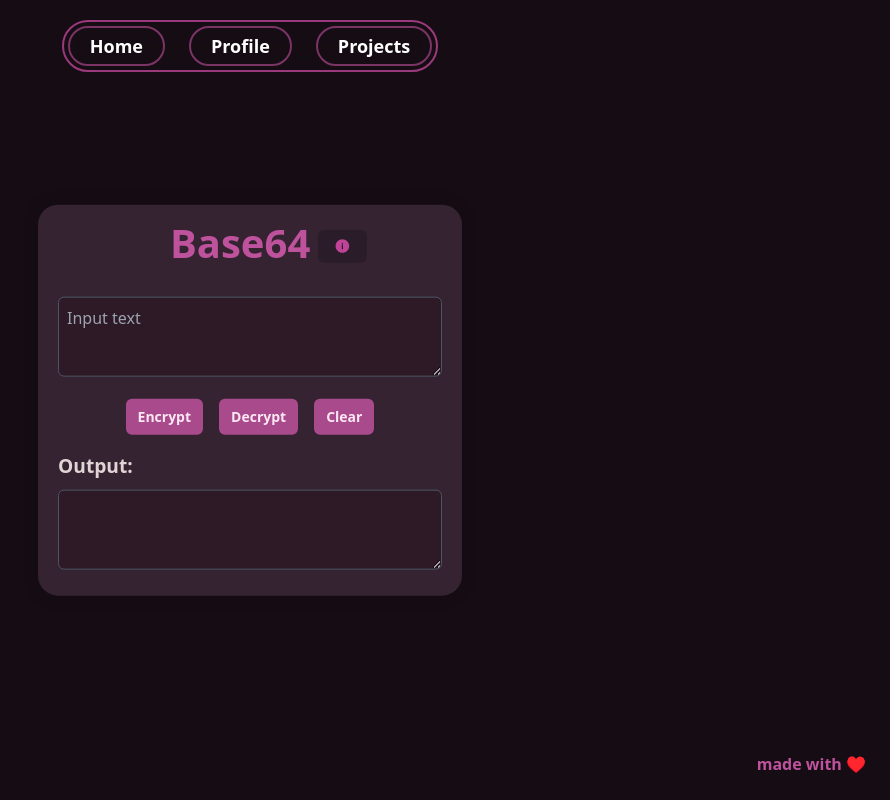
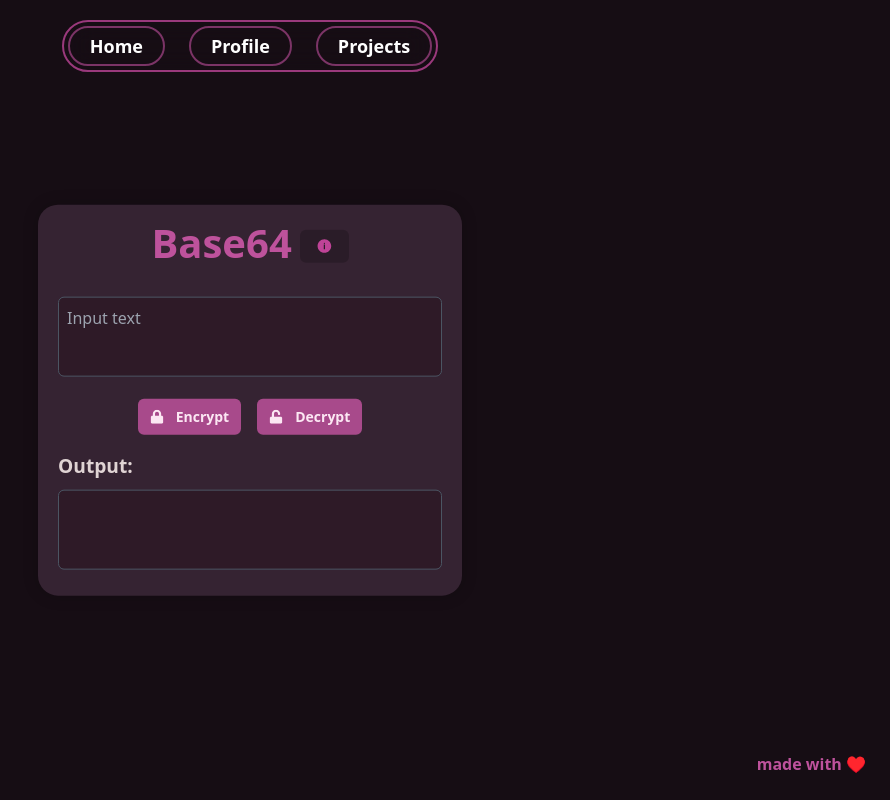
Before and after one commit to 0xQueen/homepage, a Next.js app: page /b64 in a window 1280 px wide. Shown: the whole page, without its empty margins (390-1280 px from the left). Built offline with nearby package versions, Linux system fonts and the light colour scheme.

Commit message:
Add files via upload
improved b64 *again*

```diff
--- a/src/components/cards/b64.tsx
+++ b/src/components/cards/b64.tsx
@@ -1,5 +1,6 @@
 "use client";
 import React, { useState } from "react";
+import { FaLock, FaUnlock } from "react-icons/fa";
 import Button from "@/components/button/button";
 import B64Dialog from "@/components/dialogs/b64";
 
@@ -7,10 +8,12 @@ const Base64: React.FC = () => {
   const [inputText, setInputText] = useState("");
   const [outputText, setOutputText] = useState("");
   const [isEncoded, setIsEncoded] = useState(false);
+  const [isValidBase64, setIsValidBase64] = useState(true);
 
   const handleInputChange = (e: React.ChangeEvent<HTMLTextAreaElement>) => {
     setInputText(e.target.value);
     setIsEncoded(isBase64(e.target.value));
+    setIsValidBase64(true);
   };
 
   const handleEncrypt = () => {
@@ -19,8 +22,12 @@ const Base64: React.FC = () => {
   };
 
   const handleDecrypt = () => {
-    const decoded = atob(inputText);
-    setOutputText(decoded);
+    try {
+      const decoded = atob(inputText);
+      setOutputText(decoded);
+    } catch (error) {
+      setIsValidBase64(false);
+    }
   };
 
   const isBase64 = (str: string) => {
@@ -37,35 +44,36 @@ const Base64: React.FC = () => {
         <B64Dialog />
       </div>
       <textarea
-        className="w-full md:w-96 h-12 md:h-20 border border-gray-600 rounded-md p-2 text-gray-200 bg-gray-700 focus:outline-none"
+        className={`w-full md:w-96 h-20 border border-gray-600 rounded-md p-2 text-gray-200 bg-gray-700 focus:outline-none ${
+          !isValidBase64 ? "border-red-500" : ""
+        }`}
         placeholder="Input text"
         value={inputText}
-        style={{ backgroundColor: "#2e1a27" }}
+        style={{ overflow: "auto", backgroundColor: "#2e1a27", resize: "none" }}
         onChange={handleInputChange}
+        readOnly={!isValidBase64}
       />
       <div className="flex justify-center space-x-4 mt-4">
-        <Button variant="primary" onClick={handleEncrypt}>
-          Encrypt
+        <Button variant="primary" onClick={handleEncrypt} disabled={!inputText}>
+          <FaLock className="inline-block mr-1" /> Encrypt
         </Button>
-        <Button variant="primary" onClick={handleDecrypt}>
-          Decrypt
-        </Button>
-        <Button
-          variant="primary"
-          onClick={() => {
-            setInputText("");
-            setOutputText("");
-          }}
-        >
-          Clear
+        <Button variant="primary" onClick={handleDecrypt} disabled={!isEncoded}>
+          <FaUnlock className="inline-block mr-1" /> Decrypt
         </Button>
       </div>
+      {!isValidBase64 && (
+        <p className="text-red-500 text-xs mt-2">Invalid Base64 input.</p>
+      )}
       <div className="mt-4">
         <p className="font-semibold mb-2 text-pink-400">Output:</p>
         <textarea
-          className="w-full md:w-96 h-12 md:h-20 border border-gray-600 rounded-md p-2 text-gray-200 bg-gray-700 focus:outline-none"
+          className="w-full md:w-96 h-20 border border-gray-600 rounded-md p-2 text-gray-200 bg-gray-700 focus:outline-none"
           value={outputText}
-          style={{ backgroundColor: "#2e1a27" }}
+          style={{
+            overflow: "auto",
+            backgroundColor: "#2e1a27",
+            resize: "none",
+          }}
           readOnly
         />
       </div>
--- /dev/null
+++ b/src/components/cards/hover.tsx
@@ -0,0 +1,29 @@
+"use client"
+
+import * as React from "react"
+import * as HoverCardPrimitive from "@radix-ui/react-hover-card"
+
+import { cn } from "@/lib/utils"
+
+const HoverCard = HoverCardPrimitive.Root
+
+const HoverCardTrigger = HoverCardPrimitive.Trigger
+
+const HoverCardContent = React.forwardRef<
+  React.ElementRef<typeof HoverCardPrimitive.Content>,
+  React.ComponentPropsWithoutRef<typeof HoverCardPrimitive.Content>
+>(({ className, align = "center", sideOffset = 4, ...props }, ref) => (
+  <HoverCardPrimitive.Content
+    ref={ref}
+    align={align}
+    sideOffset={sideOffset}
+    className={cn(
+      "z-50 w-64 rounded-md border border-gray-200 bg-white p-4 text-gray-950 shadow-md outline-none data-[state=open]:animate-in data-[state=closed]:animate-out data-[state=closed]:fade-out-0 data-[state=open]:fade-in-0 data-[state=closed]:zoom-out-95 data-[state=open]:zoom-in-95 data-[side=bottom]:slide-in-from-top-2 data-[side=left]:slide-in-from-right-2 data-[side=right]:slide-in-from-left-2 data-[side=top]:slide-in-from-bottom-2 dark:border-gray-800 dark:bg-gray-950 dark:text-gray-50",
+      className
+    )}
+    {...props}
+  />
+))
+HoverCardContent.displayName = HoverCardPrimitive.Content.displayName
+
+export { HoverCard, HoverCardTrigger, HoverCardContent }
--- a/src/components/dialogs/b64.tsx
+++ b/src/components/dialogs/b64.tsx
@@ -15,10 +15,7 @@ export default function TipDialog() {
 
   return (
     <>
-      <div
-        className="flex items-center justify-center"
-        style={{ marginLeft: "37px" }}
-      >
+      <div className="flex items-center justify-center">
         <div>
           <h1 className="font-bold text-3xl mb-4 sm:mb-2">Base64</h1>
         </div>
@@ -69,15 +66,16 @@ export default function TipDialog() {
                 >
                   <Dialog.Title
                     as="h3"
-                    className="text-2xl font-bold leading-8 text-pink-500 mb-4"
+                    className="secondary-color rounded-xl text-2xl font-bold leading-8 mb-4"
                   >
                     What is Base64?
                   </Dialog.Title>
                   <div className="mt-2">
                     <p className="text-sm text-gray-300">
                       Base64 is an encryptor and decryptor of text, making it
-                      harder for people to read. To use it, simply write text
-                      and use the buttons 'encrypt', 'decrypt', and 'clear'.
+                      harder for people to read. To use it, simply write text.
+                      whether its encrypted or non-decrypted, and press the
+                      buttons, and it'll show an output.
                     </p>
                   </div>
 
--- a/src/components/dialogs/srcs.tsx
+++ b/src/components/dialogs/srcs.tsx
@@ -17,7 +17,7 @@ export default function TipDialog() {
     <>
       <div
         className="flex items-center justify-center"
-        style={{ marginLeft: "37px" }}
+        style={{ marginLeft: "34px" }}
       >
         <div>
           <h1 className="font-bold text-3xl mb-4 sm:mb-2">Sources</h1>
@@ -69,7 +69,7 @@ export default function TipDialog() {
                 >
                   <Dialog.Title
                     as="h3"
-                    className="text-2xl font-bold leading-8 text-pink-500 mb-4"
+                    className="secondary-color opacity-95 rounded-xl text-2xl font-bold leading-8 mb-4"
                   >
                     Sources are important
                   </Dialog.Title>
--- /dev/null
+++ b/src/components/switch/switch.tsx
@@ -0,0 +1,27 @@
+import React, { forwardRef } from "react";
+import * as SwitchPrimitives from "@radix-ui/react-switch";
+import { cn } from "@/lib/utils";
+
+const Switch = forwardRef<
+  React.ElementRef<typeof SwitchPrimitives.Root>,
+  React.ComponentPropsWithoutRef<typeof SwitchPrimitives.Root>
+>(({ className, ...props }, ref) => (
+  <SwitchPrimitives.Root
+    className={cn(
+      "relative inline-flex items-center justify-between h-8 w-16 px-2 cursor-pointer rounded-full bg-gradient-to-r from-purple-500 to-pink-500 transition-colors duration-300 ease-in-out focus-visible:outline-none focus-visible:ring-2 focus-visible:ring-purple-500 focus-visible:ring-offset-2 focus-visible:ring-offset-white disabled:cursor-not-allowed disabled:opacity-50",
+      className
+    )}
+    {...props}
+    ref={ref}
+  >
+    <SwitchPrimitives.Thumb
+      className={cn(
+        "block w-6 h-6 rounded-full bg-white shadow-md transition-transform duration-300 ease-in-out transform translate-x-0 data-[state=checked]:translate-x-full"
+      )}
+    />
+  </SwitchPrimitives.Root>
+));
+
+Switch.displayName = "Switch";
+
+export { Switch };
```
